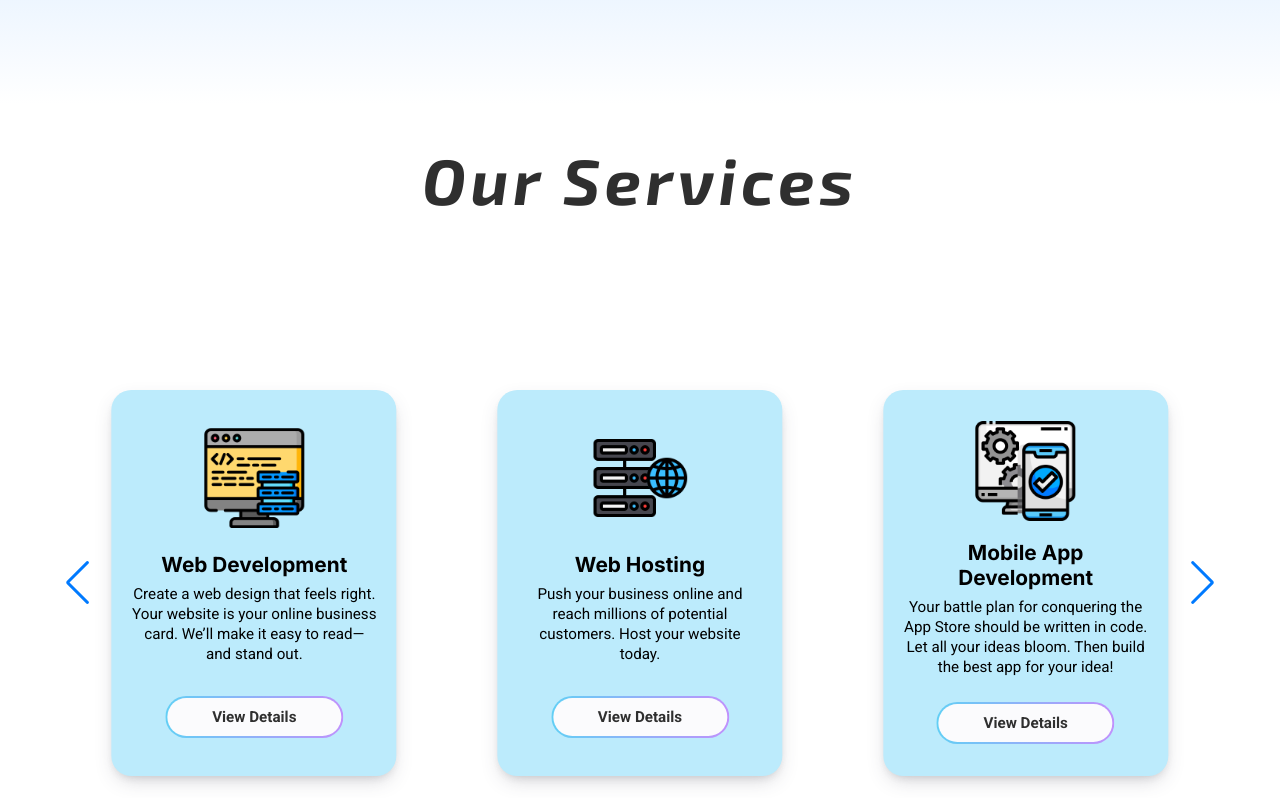
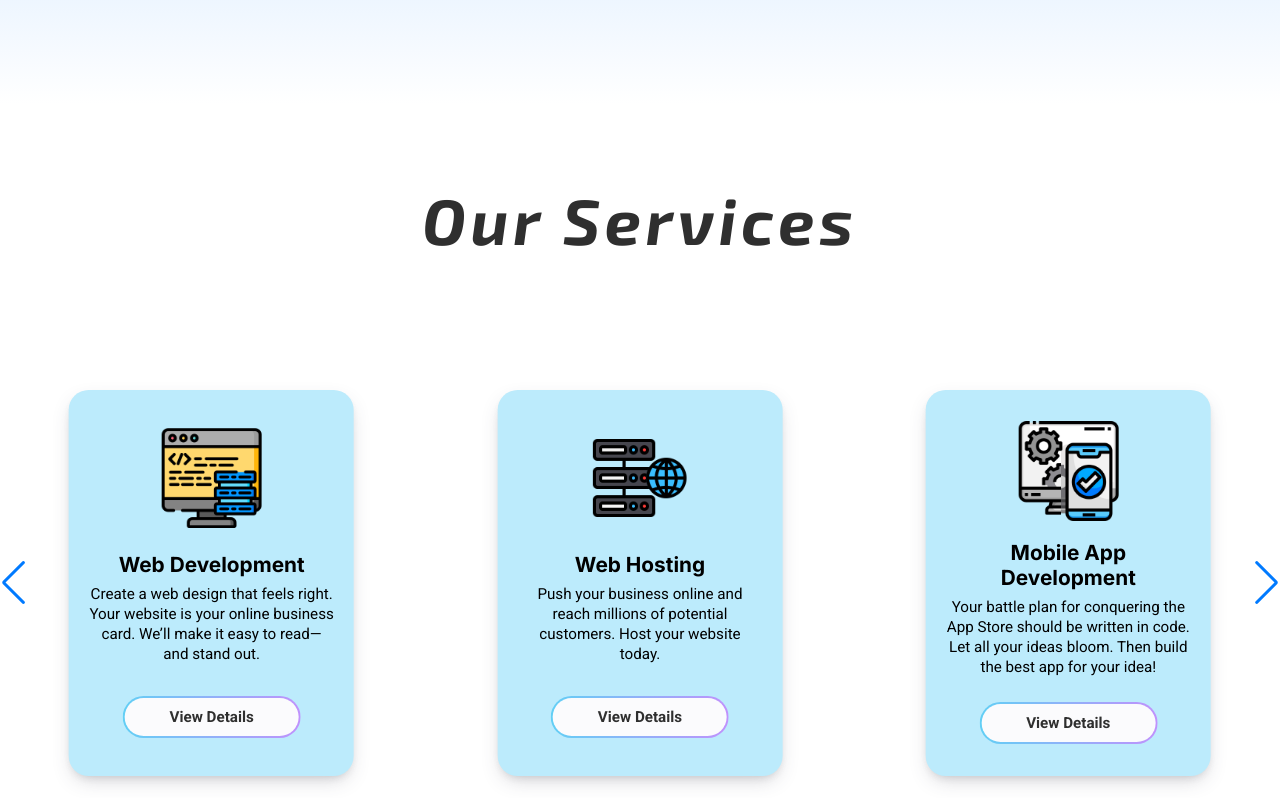
Before and after one commit to SDhakZ/PLMultimedia-Website, a React (Create React App) app: page / in a window 1280 px wide. Shown: the part 1402-2200 px from the top of the page. Built offline with nearby package versions, Linux system fonts and the light colour scheme; no server answers.

Commit message:
"SERVICE FIX"

```diff
--- a/src/pages/Home/Sections/SwiperJS/SwiperOverride.css
+++ b/src/pages/Home/Sections/SwiperJS/SwiperOverride.css
@@ -16,6 +16,13 @@
   display: flex;
   justify-content: center;
   align-items: center;
+}
+
+@media all and (max-width: 1500px) {
+  .swiper {
+    height: 490px;
+    width: 100%;
+  }
 }
 
 @media all and (max-width: 1150px) {
--- a/src/pages/Home/home.module.css
+++ b/src/pages/Home/home.module.css
@@ -39,4 +39,7 @@
   .Home-recent-works {
     height: 1010px;
   }
+  .Home-services {
+    height: 600px;
+  }
 }
--- a/src/pages/Services/ServiceCard.jsx
+++ b/src/pages/Services/ServiceCard.jsx
@@ -22,8 +22,6 @@ function getPathSuffix(serviceNumber) {
   } else if (serviceNumber === 7) {
     path += "mediaProduction";
   } else if (serviceNumber === 8) {
-    path += "socialMediaMarketing";
-  } else if (serviceNumber === 9) {
     path += "eventManagement";
   } else {
     path = "/";
```
